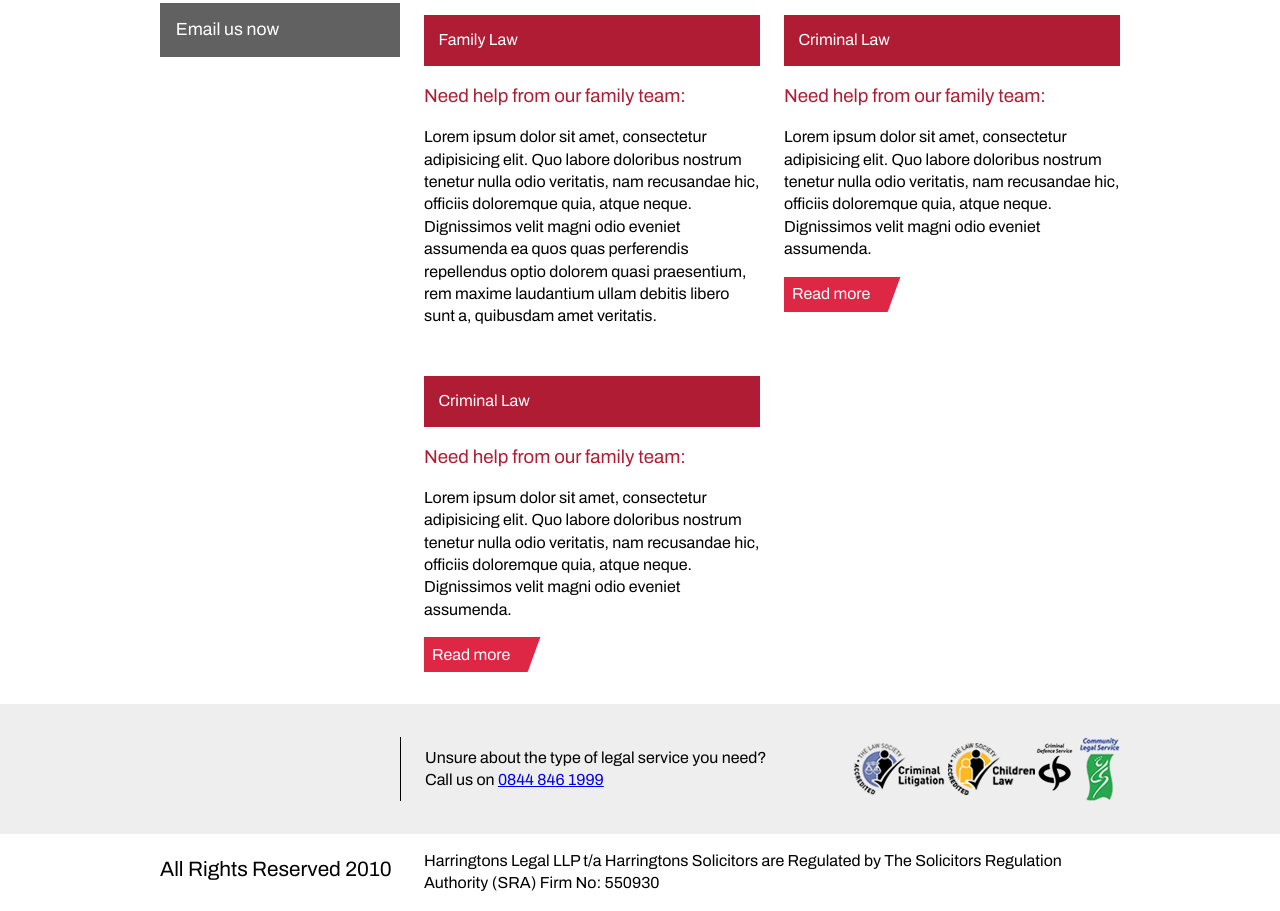
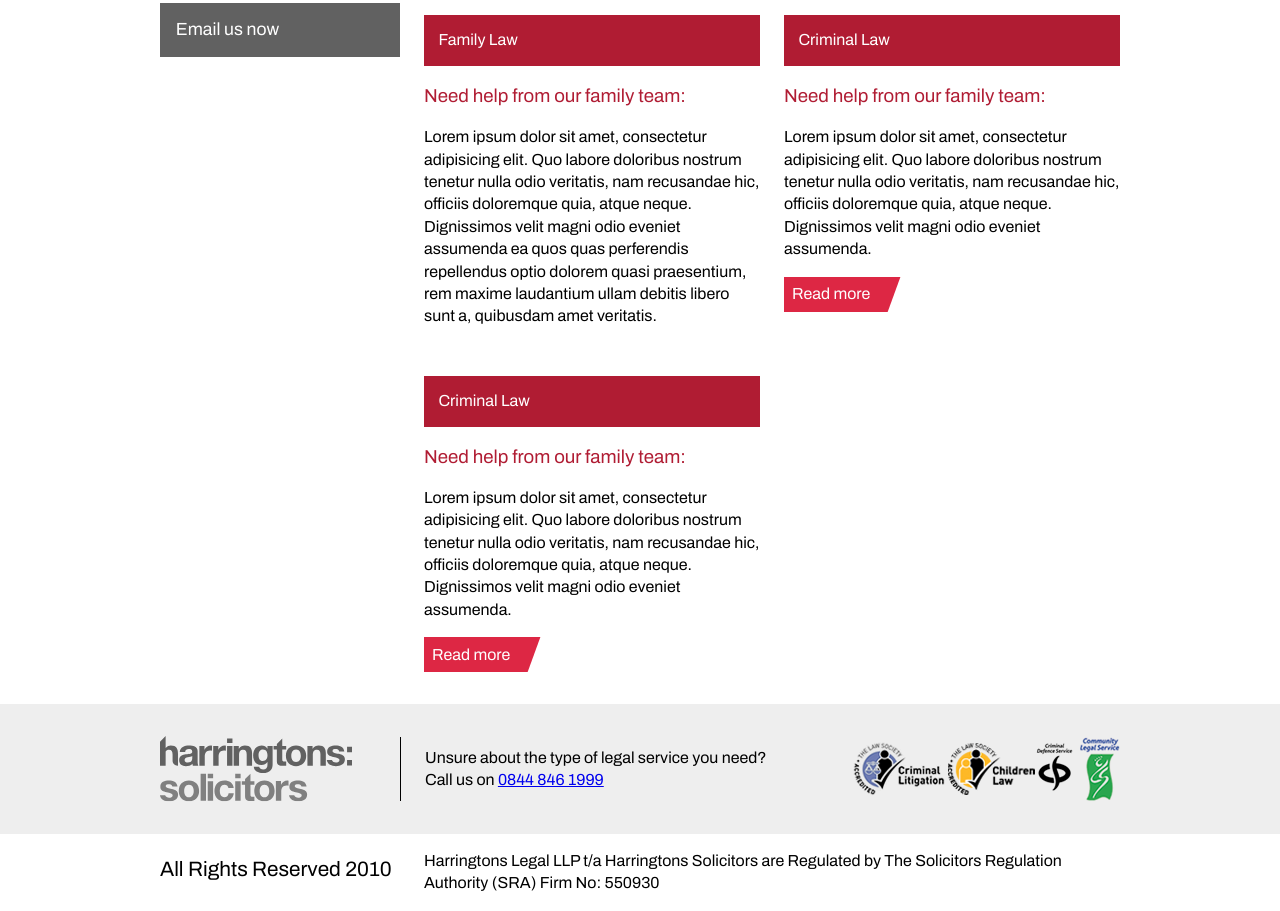
Before and after one commit to JoshHarrington/wh_sol_proto, a website: page about.html in a window 1280 px wide. Shown: the part 824-1735 px from the top of the page. Drawn offline with Linux system fonts and the light colour scheme; the site is published under a folder, as on GitHub Pages, so addresses that start at the root find nothing.

Commit message:
fix asset urls

```diff
--- a/about.html
+++ b/about.html
@@ -84,7 +84,7 @@
 			<div class="banner">
 				<div class="container flexy">
 					<svg viewBox="0 0 94 32" class="icon-wh-logo">
-						<use xlink:href="/public/assets/symbol-defs.svg#icon-wh-logo"></use>
+						<use xlink:href="./public/assets/symbol-defs.svg#icon-wh-logo"></use>
 					</svg>
 					<div class="flexy banner--right-block">
 						<div>
```
Also changed, not shown: index.html (+1 -1 lines).
